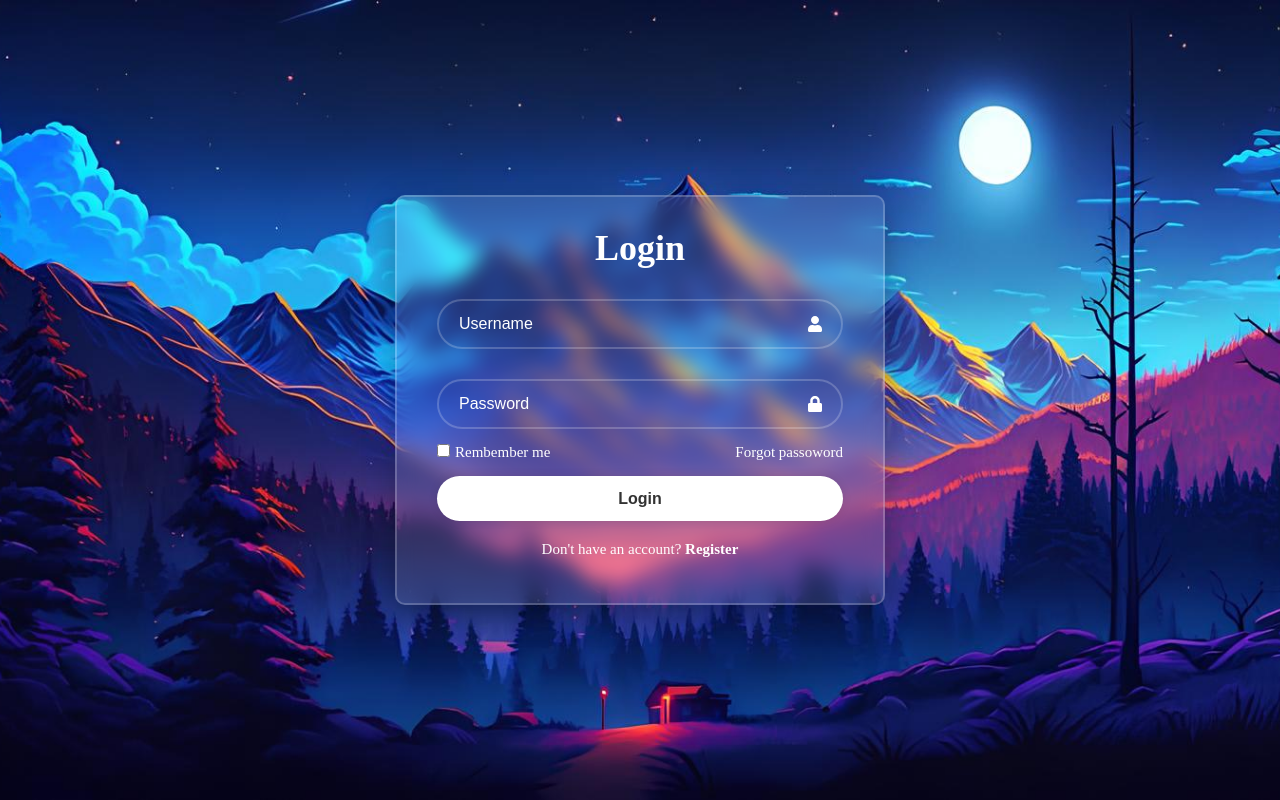
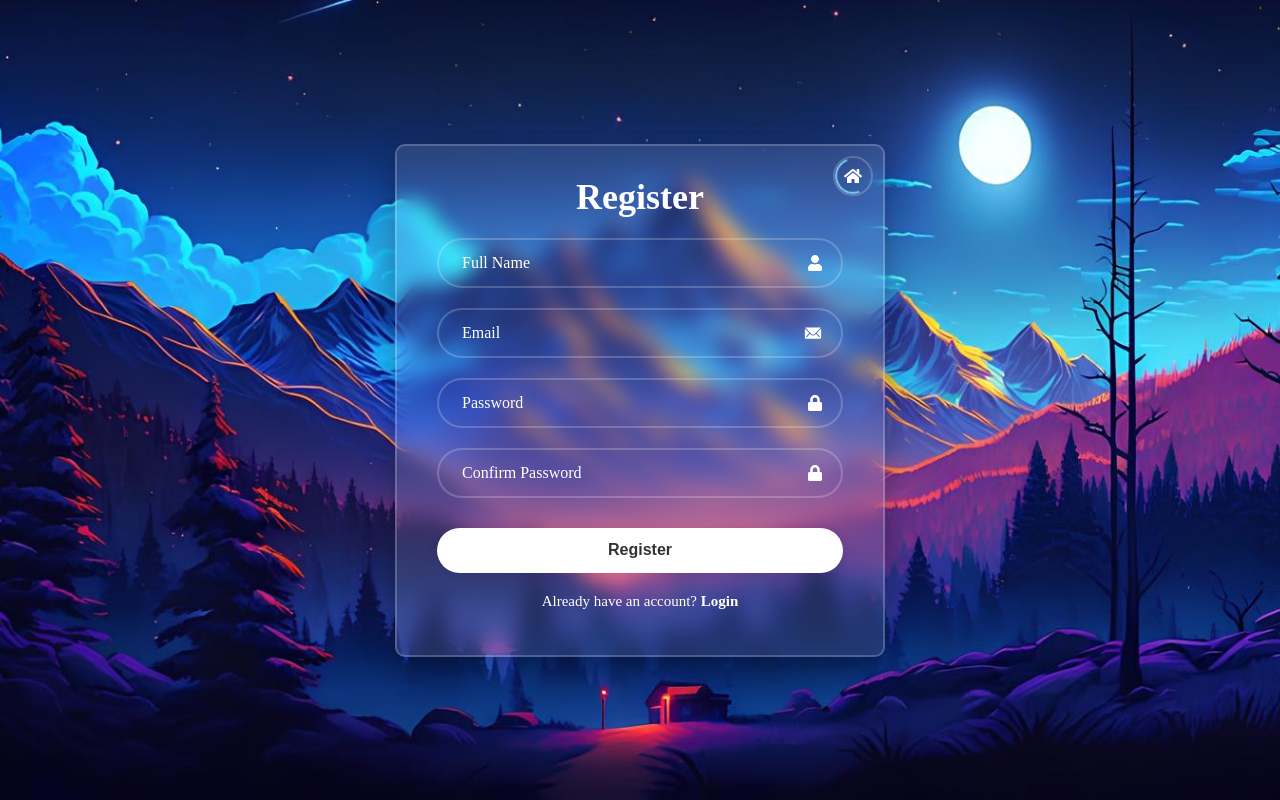
Before and after one commit to EgoEquusFebrianto/LinguaLearn, a React (Vite) app in the folder frontend_react/: page /register in a window 1280 px wide. Built offline with nearby package versions, Linux system fonts and the light colour scheme.

Commit message:
29/08/2026 complated design and code register and login page

```diff
--- a/frontend_react/src/App.jsx
+++ b/frontend_react/src/App.jsx
@@ -1,14 +1,33 @@
 import React from 'react'
 import { AuthenticationPage } from './component/authentication/authentication'
 import "./App.css"
+import { BrowserRouter, Route, Router, Routes } from 'react-router-dom'
+import { LoginPage } from './component/authentication/pages/login-page'
+import { RegisterPage } from './component/authentication/pages/register-page'
+import { Home } from './page/home'
+
+function AppContent() {
+  return(
+    <div className='app'>
+      <div className='page-context'>
+        <Routes>
+          <Route index element={<Home />}/>
+
+          <Route element={<AuthenticationPage />}>
+            <Route path='login' element={<LoginPage />} />
+            <Route path='register' element={<RegisterPage />} />
+          </Route>
+        </Routes>
+      </div>
+    </div>
+  );
+}
 
 const App = () => {
   return (
-    <div className='app'>
-      <div className='page-context'>
-        <AuthenticationPage />
-      </div>
-    </div>
+    <BrowserRouter>
+      <AppContent />
+    </BrowserRouter>
   )
 }
 
--- a/frontend_react/src/component/authentication/authentication.jsx
+++ b/frontend_react/src/component/authentication/authentication.jsx
@@ -1,11 +1,11 @@
 import React from 'react'
 import "./authentication.css"
-import { LoginPage } from './login/login-page'
+import { Outlet } from 'react-router-dom'
 
 export const AuthenticationPage = () => {
   return (
     <div className='wrapper'>
-        <LoginPage />
+        <Outlet />
     </div>
   )
 }
--- a/frontend_react/src/component/authentication/login/login-page.css
+++ /dev/null
@@ -1,103 +0,0 @@
-.container{
-    background-color: rgba(255, 255, 255, 0.1);
-    backdrop-filter: blur(10px);
-    border: 2px solid rgba(255, 255, 255, .2);
-    box-shadow: 0 8px 32px rgba(0, 0, 0, 0.3);
-
-    -webkit-backdrop-filter: blur(10px); /* Support Safari */
-
-    width: 490px;
-    color: #fff;
-    border-radius: 10px;
-    padding: 30px 40px;
-}
-
-.container h1 {
-    font-size: 36px;
-    text-align: center;
-}
-
-.container .input-box {
-    position: relative;
-    width: 100%;
-    height: 50px;
-    margin: 30px 0;
-}
-
-.input-box input {
-    width: 100%;
-    height: 100%;
-    background: transparent;
-    outline: none;
-    border: 2px solid rgba(255, 255, 255, .2);
-    border-radius: 40px;
-    font-size: 16px;
-    color: #fff;
-    padding: 20px 45px 20px 20px;
-}
-
-.input-box input::placeholder {
-    color: #fff;
-}
-
-.input-box .icon {
-    position: absolute;
-    right: 20px;
-    top: 50%;
-    transform: translateY(-50%);
-    font-size: 16px;
-}
-
-.container .remember-forgot {
-    display: flex;
-    justify-content: space-between;
-    font-size: 15px;
-    margin: -15px 0 15px;
-}
-
-.remember-forgot label input {
-    accent-color: #fff;
-    margin-right: 5px;
-}
-
-.remember-forgot a {
-    color: #fff;
-    text-decoration: none;
-    transition: color .3s ease;
-}
-
-.remember-forgot a:hover {
-    color: rgb(117, 207, 243);
-}
-
-.container button {
-    width: 100%;
-    height: 45px;
-    background: #fff;
-    border: none;
-    outline: none;
-    border-radius: 40px;
-    box-shadow: 0 0 10px rgba(0, 0, 0, .1);
-    cursor: pointer;
-    font-size: 16px;
-    color: #333;
-    font-weight: 700;
-
-}
-
-.container .register-link {
-    font-size: 15px;
-    text-align: center;
-    margin: 20px 0 15px;
-}
-
-.register-link p a {
-    color: #fff;
-    text-decoration: none;
-    font-weight: 600;
-    transition: color .3s ease;
-}
-
-.register-link p a:hover {
-    color: rgb(117, 207, 243);
-}
--- a/frontend_react/src/component/authentication/login/login-page.jsx
+++ b/frontend_react/src/component/authentication/pages/login-page.jsx
@@ -1,27 +1,35 @@
 import React from 'react'
-import { FaLock, FaUser } from 'react-icons/fa'
-import './login-page.css'
+import { FaLock, FaHome } from 'react-icons/fa'
+import { IoIosMail } from "react-icons/io";
+import './page-layout.css'
+import { Link } from 'react-router-dom';
 
 export const LoginPage = () => {
   return (
     <div className='container'>
         <form>
+            <Link to="/" className="home-button">
+                <FaHome />
+            </Link>
             <h1>Login</h1>
             <div className='input-box'>
                 <input
-                    type='text'
-                    placeholder='Username'
+                    type='email'
+                    autoComplete="off"
+                    placeholder=""
                     required
                 />
-                <FaUser className='icon'/>
+                <label>Email</label>
+                <IoIosMail size={20} className='icon'/>
             </div>
 
             <div className='input-box'>
                 <input
                     type='password'
-                    placeholder='Password'
+                    placeholder=""
                     required
                 />
+                <label>Password</label>
                 <FaLock className='icon'/>
             </div>
 
@@ -37,7 +45,7 @@ export const LoginPage = () => {
 
             <div className='register-link'>
                 <p>
-                    Don't have an account? <a href='#'>Register</a>
+                    Don't have an account? <Link to='/register'>Register</Link>
                 </p>
             </div>
         </form>
--- /dev/null
+++ b/frontend_react/src/component/authentication/pages/page-layout.css
@@ -0,0 +1,207 @@
+.container {
+    position: relative;
+
+    background-color: rgba(255, 255, 255, 0.1);
+    backdrop-filter: blur(10px);
+    border: 2px solid rgba(255, 255, 255, .2);
+    box-shadow: 0 8px 32px rgba(0, 0, 0, 0.3);
+
+    -webkit-backdrop-filter: blur(10px);
+
+    width: 490px;
+    color: #fff;
+    border-radius: 10px;
+    padding: 30px 40px;
+}
+
+.home-button {
+    position: absolute;
+    top: 10px;
+    right: 10px;
+
+    width: 40px;
+    height: 40px;
+
+    display: flex;
+    align-items: center;
+    justify-content: center;
+
+    color: #fff;
+    font-size: 18px;
+
+    text-decoration: none;
+
+    border: 2px solid rgba(255, 255, 255, .2);
+    border-radius: 50%;
+
+    transition: color .3s ease;
+
+    overflow: hidden;
+}
+
+/* Loading animation */
+.home-button::before {
+    content: "";
+    position: absolute;
+    width: 100%;
+    height: 100%;
+
+    border: 2px solid transparent;
+    border-top-color: rgb(117, 207, 243);
+    border-right-color: rgb(117, 207, 243);
+
+    border-radius: 50%;
+
+    animation: home-loading 1.2s linear infinite;
+}
+
+@keyframes home-loading {
+    from {
+        transform: rotate(0deg);
+    }
+
+    to {
+        transform: rotate(360deg);
+    }
+}
+
+.home-button:hover {
+    color: rgb(117, 207, 243);
+    border-color: rgb(117, 207, 243);
+}
+
+.container h1 {
+    font-size: 36px;
+    text-align: center;
+}
+
+.container .input-box {
+    position: relative;
+    width: 100%;
+    height: 50px;
+    margin: 30px 0;
+}
+
+.input-box label {
+    position: absolute;
+    left: 20px;
+    top: 50%;
+    transform: translateY(-50%);
+    pointer-events: none;
+
+    background: transparent;
+    padding: 0 5px;
+
+    transition:
+        top .3s ease,
+        tranform .3s ease,
+        font-size .3s ease;
+}
+
+.input-box input {
+    width: 100%;
+    height: 100%;
+    background: transparent;
+    outline: none;
+    border: 2px solid rgba(255, 255, 255, .2);
+    border-radius: 40px;
+    font-size: 16px;
+    color: #ffffff;
+    font-weight: 500;
+    padding: 20px 45px 20px 20px;
+}
+
+.input-box input:focus ~ label,
+.input-box input:not(:placeholder-shown) ~ label {
+    top: 0;
+    transform: translateY(-50%);
+    font-size: 12px;
+
+    padding: 0 5px;
+}
+
+.input-box input::placeholder {
+    color: #ffffff;
+}
+
+
+/* Chrome Autofill */
+.input-box input:-webkit-autofill,
+.input-box input:-webkit-autofill:hover,
+.input-box input:-webkit-autofill:focus,
+.input-box input:-webkit-autofill:active {
+    -webkit-text-fill-color: #fff;
+    -webkit-box-shadow: 0 0 0 1000px rgba(255, 255, 255, 0.1) inset;
+    box-shadow: 0 0 0 1000px rgba(255, 255, 255, 0.1) inset;
+    transition: background-color 5000s ease-in-out 0s;
+}
+
+.input-box .icon {
+    position: absolute;
+    right: 20px;
+    top: 50%;
+    transform: translateY(-50%);
+    font-size: 16px;
+}
+
+.container .remember-forgot {
+    display: flex;
+    justify-content: space-between;
+    font-size: 15px;
+    margin: -15px 0 15px;
+}
+
+.remember-forgot label input {
+    accent-color: #ffffff;
+    margin-right: 5px;
+}
+
+.remember-forgot a {
+    color: #ffffff;
+    text-decoration: none;
+    transition: color .3s ease;
+}
+
+.remember-forgot a:hover {
+    color: rgb(117, 207, 243);
+}
+
+.container button {
+    width: 100%;
+    height: 45px;
+    background: #ffffff;
+    border: none;
+    outline: none;
+    border-radius: 40px;
+    box-shadow: 0 0 10px rgba(0, 0, 0, .1);
+    cursor: pointer;
+    font-size: 16px;
+    color: #333;
+    font-weight: 700;
+
+}
+
+.container .register-link {
+    font-size: 15px;
+    text-align: center;
+    margin: 20px 0 15px;
+}
+
+.register-link p a {
+    color: #ffffff;
+    text-decoration: none;
+    font-weight: 600;
+    transition: color .3s ease;
+}
+
+.register-link p a:hover {
+    color: rgb(117, 207, 243);
+}
+
+.register-container .input-box {
+    margin: 20px 0;
+}
+
+.register-container .input-box.last-input {
+    margin: 20px 0 30px;
+}
--- /dev/null
+++ b/frontend_react/src/component/authentication/pages/register-page.jsx
@@ -0,0 +1,66 @@
+import React from 'react'
+import { FaLock, FaUser, FaHome } from 'react-icons/fa'
+import { IoIosMail } from "react-icons/io";
+import "./page-layout.css"
+import { Link } from 'react-router-dom';
+
+export const RegisterPage = () => {
+  return (
+    <div className='container register-container'>
+        <form>
+            <Link to="/" className="home-button">
+                <FaHome />
+            </Link>
+            <h1>Register</h1>
+            <div className='input-box'>
+                <input
+                    type='text'
+                    placeholder=""
+                    required
+                />
+                <label>Full Name</label>
+                <FaUser className='icon'/>
+            </div>
+
+            <div className='input-box'>
+                <input
+                    type='email'
+                    autoComplete='off'
+                    placeholder=''
+                    required
+                />
+                <label>Email</label>
+                <IoIosMail size={20} className='icon'/>
+            </div>
+
+            <div className='input-box'>
+                <input
+                    type='password'
+                    placeholder=''
+                    required
+                />
+                <label>Password</label>
+                <FaLock className='icon'/>
+            </div>
+
+            <div className='input-box last-input'>
+                <input
+                    type='password'
+                    placeholder=''
+                    required
+                />
+                <label>Confirm Password</label>
+                <FaLock className='icon'/>
+            </div>
+
+            <button type='submit'>Register</button>
+
+            <div className='register-link'>
+                <p>
+                    Already have an account? <Link to='/login'>Login</Link>
+                </p>
+            </div>
+        </form>
+    </div>
+  )
+}
--- /dev/null
+++ b/frontend_react/src/page/home.jsx
@@ -0,0 +1,7 @@
+import React from 'react'
+
+export const Home = () => {
+  return (
+    <div>Home</div>
+  )
+}
```
Also changed, not shown: frontend_react/src/component/authentication/register/register-page.jsx (deleted, +0 -10 lines), frontend_react/src/component/authentication/register/register-page.css (deleted).
